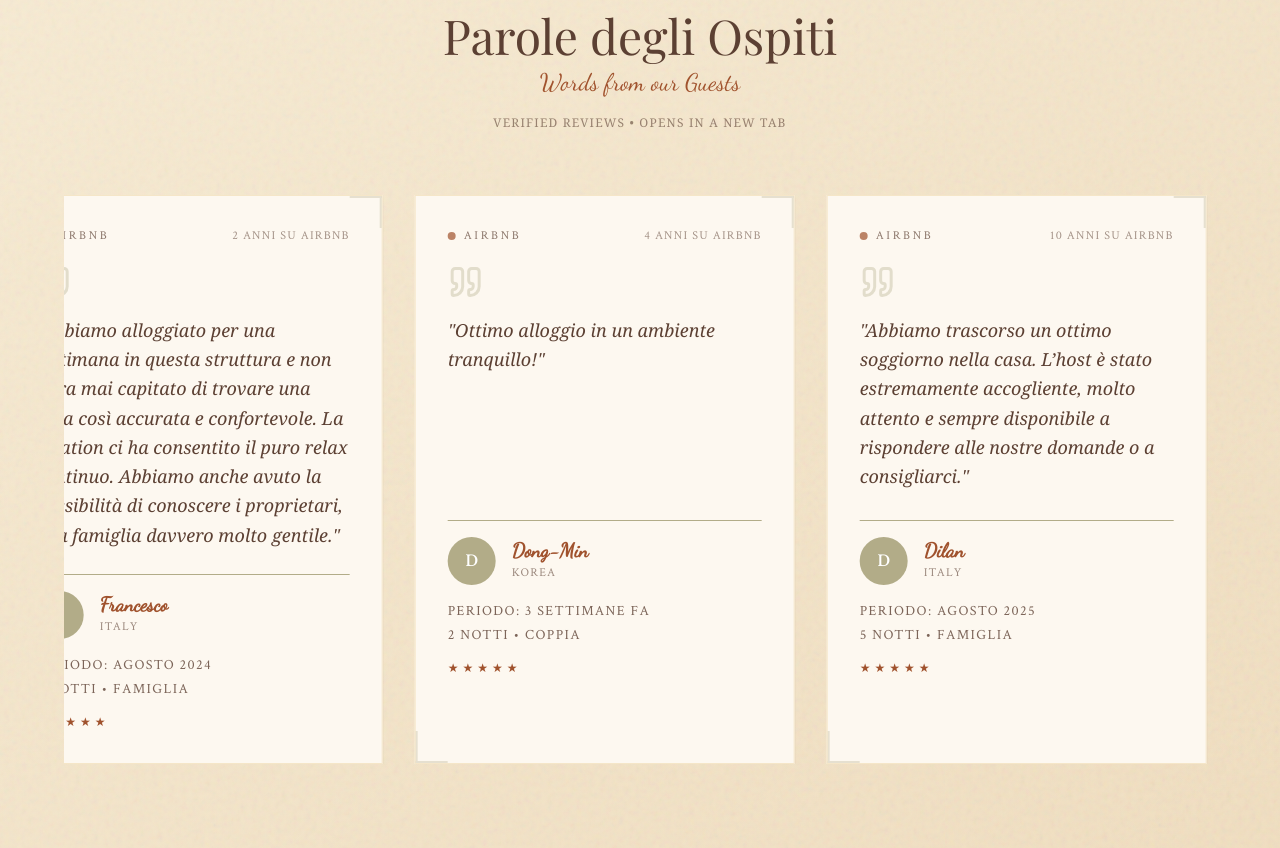
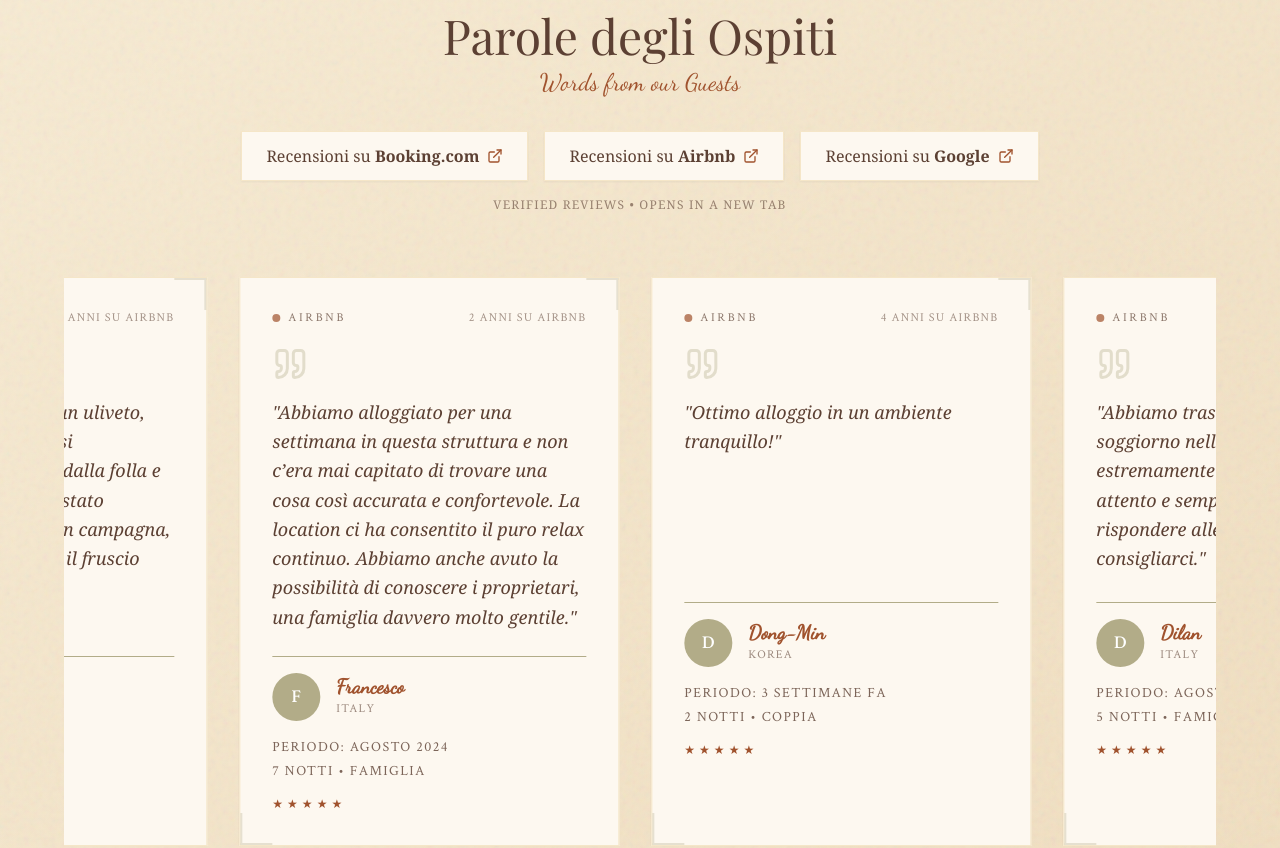
Before and after one commit to giannidigioia-droid/WaCa-Prod, a React (Vite) app: page / in a window 1280 px wide. Shown: the part 5100-5948 px from the top of the page. Built offline with nearby package versions, Linux system fonts and the light colour scheme; a web font is replaced by a local one.

Commit message:
Update Testimonials.tsx

```diff
--- a/src/components/Testimonials.tsx
+++ b/src/components/Testimonials.tsx
@@ -1,5 +1,5 @@
 import React from 'react';
-import { Quote } from 'lucide-react';
+import { Quote, ExternalLink } from 'lucide-react';
 
 type Review = {
   source: 'Airbnb' | 'Booking' | 'Google';
@@ -7,13 +7,19 @@ type Review = {
   period: string;
   nights: string;
   group: string;
-  yearsOnPlatform: string;
+  yearsOnPlatform?: string;
   text: string;
   author: string;
-  avatar: string;
+  rating: number;
 };
 
 export function Testimonials() {
+  const bookingReviewsUrl =
+    'https://www.booking.com/hotel/it/masseria-della-pace-nadir-amp-zenit-apartments.it.html?aid=2311236&label=it-it-booking-desktop-VRZD0IC5lt9Ulq%2AajTZ_bgS652829000338%3Apl%3Ata%3Ap1%3Ap2%3Aac%3Aap%3Aneg%3Afi%3Atikwd-65526620%3Alp1008463%3Ali%3Adec%3Adm&sid=8059266fdbb662c4b4890577f7bb1c20&all_sr_blocks=1254666602_397981772_2_0_0&checkin=2025-08-01&checkout=2025-08-17&dest_id=-122100&dest_type=city&dist=0&group_adults=2&group_children=0&hapos=1&highlighted_blocks=1254666602_397981772_2_0_0&hpos=1&matching_block_id=1254666602_397981772_2_0_0&no_rooms=1&req_adults=2&req_children=0&room1=A%2CA&sb_price_type=total&sr_order=popularity&sr_pri_blocks=1254666602_397981772_2_0_0__799689&srepoch=1742209379&srpvid=2a544dac788700dd&type=total&ucfs=1#tab-reviews';
+
+  const airbnbReviewsUrl = 'https://www.airbnb.it/rooms/1604403343972959495';
+  const googleReviewsUrl = 'https://www.google.com/search?q=WaCa%20-%20Apulian%20Villa%20Reviews';
+
   const reviews: Review[] = [
     {
       source: 'Airbnb',
@@ -25,7 +31,7 @@ export function Testimonials() {
       text:
         'Un posto bellissimo in un uliveto, che permette di rilassarsi completamente lontano dalla folla e dal turismo di massa. È stato meraviglioso rilassarsi in campagna, accompagnati da cicale, il fruscio delle foglie e la natura mediterranea.',
       author: 'Piotr',
-      avatar: 'P',
+      rating: 5,
     },
     {
       source: 'Airbnb',
@@ -37,7 +43,7 @@ export function Testimonials() {
       text:
         'Abbiamo alloggiato per una settimana in questa struttura e non c’era mai capitato di trovare una cosa così accurata e confortevole. La location ci ha consentito il puro relax continuo. Abbiamo anche avuto la possibilità di conoscere i proprietari, una famiglia davvero molto gentile.',
       author: 'Francesco',
-      avatar: 'F',
+      rating: 5,
     },
     {
       source: 'Airbnb',
@@ -48,7 +54,7 @@ export function Testimonials() {
       yearsOnPlatform: '4 anni su Airbnb',
       text: 'Ottimo alloggio in un ambiente tranquillo!',
       author: 'Dong-Min',
-      avatar: 'D',
+      rating: 5,
     },
     {
       source: 'Airbnb',
@@ -60,7 +66,7 @@ export function Testimonials() {
       text:
         'Abbiamo trascorso un ottimo soggiorno nella casa. L’host è stato estremamente accogliente, molto attento e sempre disponibile a rispondere alle nostre domande o a consigliarci.',
       author: 'Dilan',
-      avatar: 'D',
+      rating: 5,
     },
     {
       source: 'Airbnb',
@@ -68,11 +74,10 @@ export function Testimonials() {
       period: 'agosto 2025',
       nights: '3 notti',
       group: 'Coppia',
-      yearsOnPlatform: 'N/D',
       text:
         'Casa così come nelle foto, fornita di tutti i servizi elencati, posizione strategica per poter raggiungere varie località della Puglia, giardino e piscina in ottime condizioni, proprietari di casa super accoglienti.',
       author: 'Pasquale',
-      avatar: 'P',
+      rating: 5,
     },
     {
       source: 'Airbnb',
@@ -84,7 +89,7 @@ export function Testimonials() {
       text:
         'Ottimo alloggio come base per visitare la Puglia, la nostra famiglia ha apprezzato la piscina e l’uliveto. Le camere sono pulite, moderne e ben attrezzate, e l’alloggio si trova in una posizione comoda per iniziare un viaggio in Puglia.',
       author: 'Riina',
-      avatar: 'R',
+      rating: 5,
     },
     {
       source: 'Booking',
@@ -92,11 +97,10 @@ export function Testimonials() {
       period: '28 settembre 2024',
       nights: '5 notti',
       group: 'Famiglia',
-      yearsOnPlatform: 'N/D',
       text:
         'We had an amazing stay at this beautiful apartment set in the midst of olive groves. The location is incredibly peaceful and quiet, perfect for relaxation. The terrace overlooks their lovely pool, and everything is very well-maintained.',
       author: 'Maja',
-      avatar: 'M',
+      rating: 10,
     },
     {
       source: 'Booking',
@@ -104,11 +108,10 @@ export function Testimonials() {
       period: '15 settembre 2025',
       nights: '9 notti',
       group: 'Coppia',
-      yearsOnPlatform: 'N/D',
       text:
         'Nous avons passé un super moment. Nous reviendrons certainement dans ce logement la prochaine fois ! La tranquillité, la propreté, la situation. Tout était parfait.',
       author: 'Christelle',
-      avatar: 'C',
+      rating: 10,
     },
     {
       source: 'Google',
@@ -116,11 +119,10 @@ export function Testimonials() {
       period: 'giugno 2025',
       nights: '3 notti',
       group: 'Famiglia',
-      yearsOnPlatform: 'N/D',
       text:
         'La pace dei sensi. L’estrema pace, la connessione con la natura, la cordialità eccessiva dei proprietari.',
       author: 'Colamonico',
-      avatar: 'C',
+      rating: 5,
     },
     {
       source: 'Google',
@@ -128,11 +130,10 @@ export function Testimonials() {
       period: 'settembre 2024',
       nights: '3 notti',
       group: 'Coppia',
-      yearsOnPlatform: 'N/D',
       text:
         'Cura dei dettagli, sia interno casa che esterno. Gentilezza e professionalità dei proprietari. L’atmosfera è rilassata e autentica.',
       author: 'Nerina',
-      avatar: 'N',
+      rating: 5,
     },
   ];
 
@@ -142,6 +143,15 @@ export function Testimonials() {
     if (source === 'Airbnb') return 'Airbnb';
     if (source === 'Booking') return 'Booking';
     return 'Google';
+  };
+
+  const stars = (rating: number) => {
+    const count = rating === 10 ? 5 : 5;
+    return [...Array(count)].map((_, i) => (
+      <span key={i} className="text-[var(--sienna)] text-xs">
+        ★
+      </span>
+    ));
   };
 
   return (
@@ -154,13 +164,52 @@ export function Testimonials() {
           <p className="font-script text-2xl text-[var(--sienna)]">
             Words from our Guests
           </p>
+
+          <div className="mt-8 flex flex-col md:flex-row justify-center gap-4">
+            <a
+              href={bookingReviewsUrl}
+              target="_blank"
+              rel="noopener noreferrer"
+              className="inline-flex items-center justify-center gap-2 bg-[var(--paper)] border border-[var(--cream)] px-6 py-3 shadow-sm hover:shadow-md transition-shadow"
+            >
+              <span className="font-serif text-sm md:text-base text-[var(--brown)]">
+                Recensioni su <strong>Booking.com</strong>
+              </span>
+              <ExternalLink className="w-4 h-4 text-[var(--sienna)]" />
+            </a>
+
+            <a
+              href={airbnbReviewsUrl}
+              target="_blank"
+              rel="noopener noreferrer"
+              className="inline-flex items-center justify-center gap-2 bg-[var(--paper)] border border-[var(--cream)] px-6 py-3 shadow-sm hover:shadow-md transition-shadow"
+            >
+              <span className="font-serif text-sm md:text-base text-[var(--brown)]">
+                Recensioni su <strong>Airbnb</strong>
+              </span>
+              <ExternalLink className="w-4 h-4 text-[var(--sienna)]" />
+            </a>
+
+            <a
+              href={googleReviewsUrl}
+              target="_blank"
+              rel="noopener noreferrer"
+              className="inline-flex items-center justify-center gap-2 bg-[var(--paper)] border border-[var(--cream)] px-6 py-3 shadow-sm hover:shadow-md transition-shadow"
+            >
+              <span className="font-serif text-sm md:text-base text-[var(--brown)]">
+                Recensioni su <strong>Google</strong>
+              </span>
+              <ExternalLink className="w-4 h-4 text-[var(--sienna)]" />
+            </a>
+          </div>
+
           <p className="mt-4 text-xs text-[var(--brown)] opacity-60 uppercase tracking-widest font-serif">
             Verified reviews • Opens in a new tab
           </p>
         </div>
 
         <div className="relative overflow-hidden">
-          <div className="flex gap-8 w-max animate-[scrollRightToLeft_60s_linear_infinite]">
+          <div className="flex gap-8 w-max animate-[scrollRightToLeft_120s_linear_infinite]">
             {duplicatedReviews.map((review, idx) => (
               <div
                 key={`${review.author}-${idx}`}
@@ -172,7 +221,7 @@ export function Testimonials() {
                     {sourceLabel(review.source)}
                   </span>
                   <span className="text-xs uppercase tracking-widest text-[var(--brown)] opacity-55">
-                    {review.yearsOnPlatform}
+                    {review.yearsOnPlatform || ''}
                   </span>
                 </div>
 
@@ -185,7 +234,7 @@ export function Testimonials() {
                 <div className="border-t border-[var(--sage)] border-opacity-30 pt-4">
                   <div className="flex items-center gap-4">
                     <div className="w-12 h-12 rounded-full bg-[var(--sage)] text-white flex items-center justify-center font-bold text-lg shrink-0">
-                      {review.avatar}
+                      {review.author[0]}
                     </div>
                     <div>
                       <p className="font-bold text-[var(--sienna)] font-script text-xl leading-none">
@@ -206,13 +255,7 @@ export function Testimonials() {
                     </p>
                   </div>
 
-                  <div className="flex gap-1 mt-4">
-                    {[...Array(5)].map((_, i) => (
-                      <span key={i} className="text-[var(--sienna)] text-xs">
-                        ★
-                      </span>
-                    ))}
-                  </div>
+                  <div className="flex gap-1 mt-4">{stars(review.rating)}</div>
                 </div>
 
                 <div className="absolute top-0 right-0 w-8 h-8 border-t-2 border-r-2 border-[var(--sage)] opacity-30" />
@@ -228,8 +271,8 @@ export function Testimonials() {
           from { transform: translateX(0); }
           to { transform: translateX(-50%); }
         }
-        .animate-\\[scrollRightToLeft_60s_linear_infinite\\] {
-          animation: scrollRightToLeft 60s linear infinite;
+        .animate-\\[scrollRightToLeft_120s_linear_infinite\\] {
+          animation: scrollRightToLeft 120s linear infinite;
         }
       `}</style>
     </section>
```
